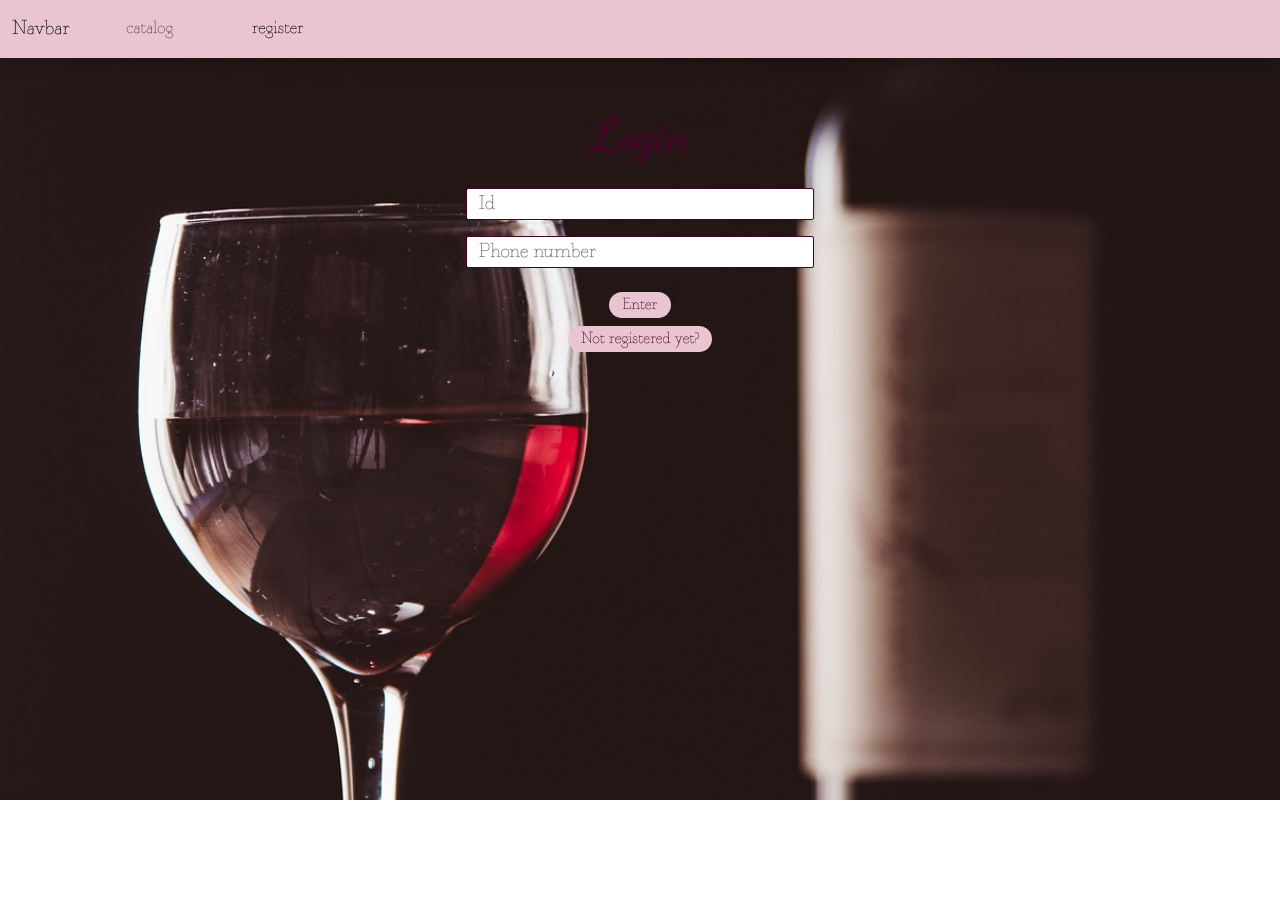
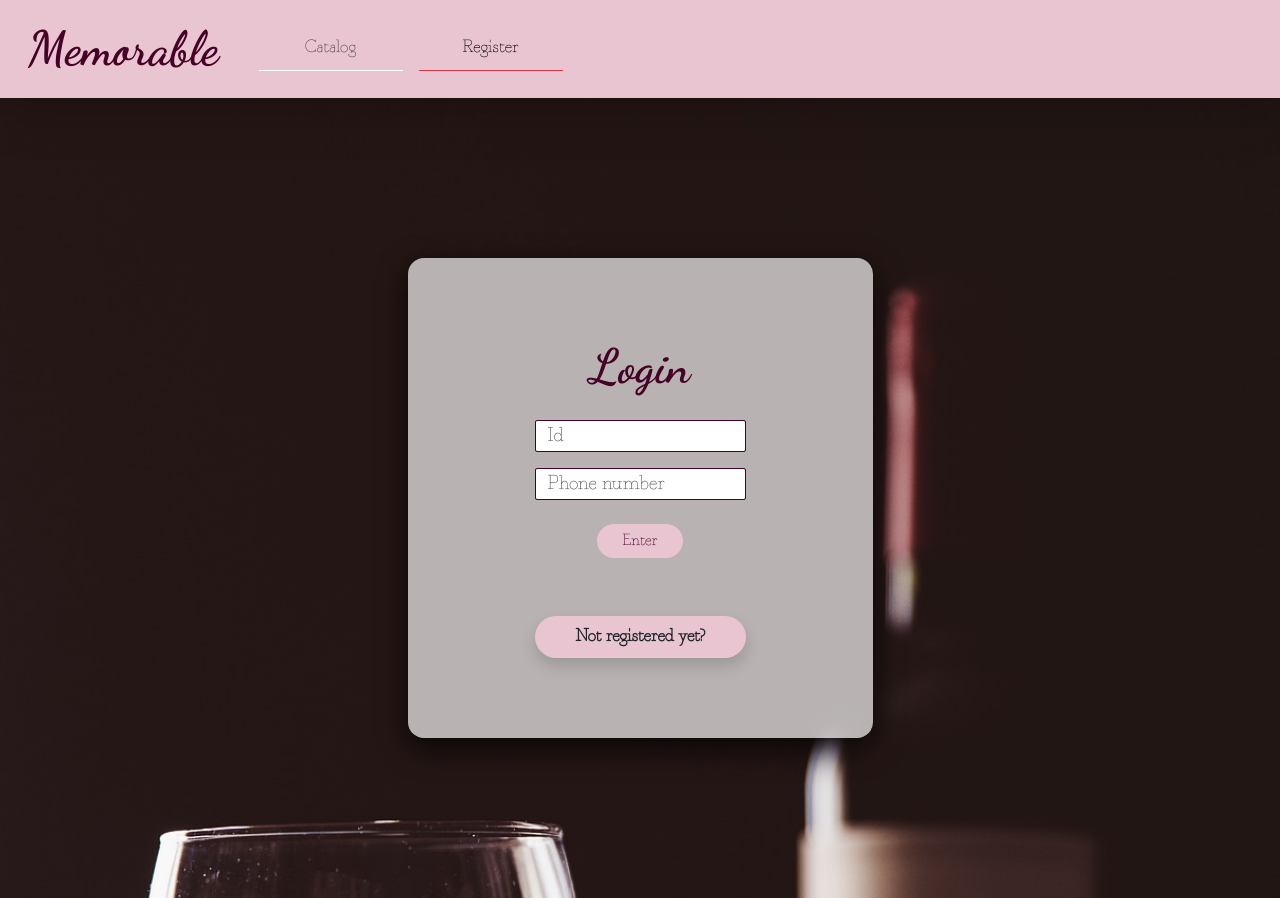
Before and after one commit to jjhbotache/memorableWebStore, a React (Vite) app: page /loginAndRegister in a window 1280 px wide. Before the commit the page ends 800 px from the top, so only its background shows below. Built offline with nearby package versions, Linux system fonts and the light colour scheme.

Commit message:
mini-changes-in-navbar

```diff
--- a/src/components/loginForm/loginForm.jsx
+++ b/src/components/loginForm/loginForm.jsx
@@ -1,6 +1,9 @@
 export default function LoginForm({ changeForm, submitedFormFunction }) {
   return (
-    <div className="container">
+    <div
+      id="container"
+      className="d-flex flex-column justify-content-center align-items-center"
+    >
       <h1 className="title text-center">Login</h1>
       <form onSubmit={submitedFormFunction}>
         <div className="col-12 mt-4">
@@ -21,15 +24,17 @@ export default function LoginForm({ changeForm, submitedFormFunction }) {
           />
         </div>
         <div className="col-12 d-flex justify-content-center mt-4">
-          <button className="btn py-0" type="submit">
+          <button className="btn p-1 px-4" type="submit">
             Enter
           </button>
         </div>
       </form>
-      <div className="col-12 d-flex justify-content-center mt-2">
-        <button className="btn py-0" onClick={changeForm}>
-          Not registered yet?
-        </button>
+      <div id="container-animation" className="col-12 d-flex justify-content-center mt-auto shadow" onClick={changeForm}>
+        <div>
+          <a role="button" className="icon-link icon-link-hover text-dark text-decoration-none py-0">
+            Not registered yet?
+          </a>
+        </div>
       </div>
     </div>
   );
--- a/src/components/navbar/navbar.css
+++ b/src/components/navbar/navbar.css
@@ -23,3 +23,12 @@
 .memorable-title {
   font-size: 6vh;
 }
+
+
+.nav-links li{
+  transition: all 0.8s ease-in-out 1s;
+}
+
+.nav-links :hover{
+  color: var(--colorPrimary);
+}
--- a/src/components/navbar/navbar.jsx
+++ b/src/components/navbar/navbar.jsx
@@ -15,23 +15,23 @@ export default function Navbar({links,pathsWhereNotToDisplay}) {
     }
 
     return(
-      <li className="nav-item" key={link.path}>
+      <li className={ link.active ? "nav-item capitalize border-bottom border-danger px-2" : "nav-item border-bottom border-white capitalize px-2" } key={link.path}>
         <a href={link.path} className={ link.active ? "nav-link active" : "nav-link" } >{link.name}</a>
       </li>
   )})
 return (
       pathsWhereNotToDisplay.includes(pathname)?
       null
-      :<nav className="navbar navbar-expand-md shadow">
+      :<nav className="navbar navbar-expand-md shadow-lg">
           <div className="container-fluid">
-            <a className="navbar-brand" href="/">Navbar</a>
+            <a className="navbar-brand title px-2 px-sm-3" href="/">Memorable</a>
 
             <button className="navbar-toggler bg-light p-2" type="button" data-bs-toggle="collapse" data-bs-target="#navbarSupportedContent" aria-controls="navbarSupportedContent" aria-expanded="false" aria-label="Toggle navigation">
               <span className="navbar-toggler-icon bg-light"></span>
             </button>
 
-            <div className="collapse navbar-collapse" id="navbarSupportedContent">
-              <ul className="navbar-nav me-auto mb-2 mb-lg-0 pb-0">
+            <div className="collapse navbar-collapse nav-links" id="navbarSupportedContent">
+              <ul className="navbar-nav me-4 mx-4 pb-0 gap-3">
                 {pagesToShow}
               </ul>
               {
--- a/src/components/registerForm/registerForm.jsx
+++ b/src/components/registerForm/registerForm.jsx
@@ -1,6 +1,6 @@
 export default function RegisterForm({ submitedFormFunction, changeForm }) {
   return (
-    <div className="container">
+    <div id="container" className="container">
       <h1 className="title text-center">Register</h1>
       <form onSubmit={submitedFormFunction}>
         <div className="col-12 mt-4">
@@ -19,17 +19,52 @@ export default function RegisterForm({ submitedFormFunction, changeForm }) {
             placeholder="Phone number"
           />
         </div>
-        <label htmlFor="name">Name:</label>
-        <input type="text" name="name" />
-        <label htmlFor="lastName">Last name:</label>
-        <input type="text" name="lastName" />
-        <label htmlFor="email">Email:</label>
-        <input type="email" name="email" />
-        <button className="btn" type="submit">
-          register
-        </button>
+        <div className="col-12 mt-2">
+          <input
+            className="form-control"
+            type="text"
+            name="name"
+            placeholder="Name"
+          />
+        </div>
+
+        <div className="col-12 mt-2">
+          <input
+            className="form-control"
+            type="text"
+            name="lastName"
+            placeholder="Last name"
+          />
+        </div>
+
+        <div className="col-12 mt-2">
+          <input
+            className="form-control"
+            type="email"
+            name="email"
+            placeholder="Email"
+          />
+        </div>
+        <div className="col-12 d-flex justify-content-center my-4">
+          <button className="btn p-2 px-4" type="submit">
+            Register
+          </button>
+        </div>
       </form>
-      <button onClick={changeForm}>Already registered?</button>
+      <div
+        id="container-animation"
+        className="col-12 d-flex justify-content-center mt-auto shadow"
+        onClick={changeForm}
+      >
+        <div>
+          <a
+            role="button"
+            className="icon-link icon-link-hover text-dark text-decoration-none py-0"
+          >
+            Are you already registered?
+          </a>
+        </div>
+      </div>
     </div>
   );
 }
--- a/src/index.css
+++ b/src/index.css
@@ -55,12 +55,11 @@ body,#root{
 }
 /* add a transition to de buttons */
 .btn:hover{
-  transition: 0.1s;
+  transition: 0.3s;
   --bs-btn-color: var(--colorPrimary) !important;
   --bs-btn-bg: var(--colorSecondaryHover) !important;
   --bs-btn-hover-bg:var(--colorSecondaryHover) !important;
-  border: 1px solid ;
-  border-color: var(--colorPrimary) !important;
+  box-shadow: 0 1px 2px var(--colorPrimary) !important;
 }
 
 img{
@@ -87,4 +86,6 @@ hr{
   width: 95% !important;
 }
 
-/* make inputs like a btn */
+div *:is(button, input, a) {
+  font-weight: 600; /* Puedes cambiar a 800 según tus necesidades */
+}
--- a/src/pages/loginAndRegister/loginAndRegister.css
+++ b/src/pages/loginAndRegister/loginAndRegister.css
@@ -34,9 +34,9 @@ button a {
 
 #container {
     min-height: 60vh;
-    max-width: 80%;
+    max-width: 100vh;
     max-height: 90vh;
-    padding: 10vh 6vh 5vh;
+    padding: 10vh 6vh ;
     border-radius: 1vh;
 }
 
@@ -46,9 +46,9 @@ button a {
 }
 
 .filter {
-    -webkit-backdrop-filter: blur(15px);
-    backdrop-filter: blur(15px);
-    background-color: rgba(243, 243, 243, 0.2);
+    -webkit-backdrop-filter: blur(10px);
+    backdrop-filter: blur(10px);
+    background-color: rgba(255, 254, 254, 0.677);
     box-shadow: 0px 10px 30px rgba(0, 0, 0, 0.759);
 }
 
@@ -63,3 +63,11 @@ button a {
     padding-bottom: 0;
     font-size: 2.5vh;
 }
+
+#container-animation {
+    background-color: var(--colorSecondary);
+    padding: 1vh;
+    border-radius: 5vh;
+    position: relative;
+    overflow: hidden; /* Evitar que la sombra se desborde fuera del contenedor */
+  }
--- a/src/pages/loginAndRegister/loginAndRegister.jsx
+++ b/src/pages/loginAndRegister/loginAndRegister.jsx
@@ -57,8 +57,8 @@ export default function LoginAndRegister() {
   }
 
   const formToRender = (
-    <div className="container d-flex justify-content-center mt-md-5">
-      <div className="col-10 col-sm-8 col-md-4 d-flex justify-content-center">
+    <div className="container h-100 d-flex justify-content-center align-items-center">
+      <div className="col-8 col-md-5 d-flex justify-content-center filter rounded-4">
         {login?
         <LoginForm submitedFormFunction={loginAction} changeForm={()=>{setLogin(!login)}}/>
         :
```
Also changed, not shown: src/styles/config.css (line endings or trailing spaces).
